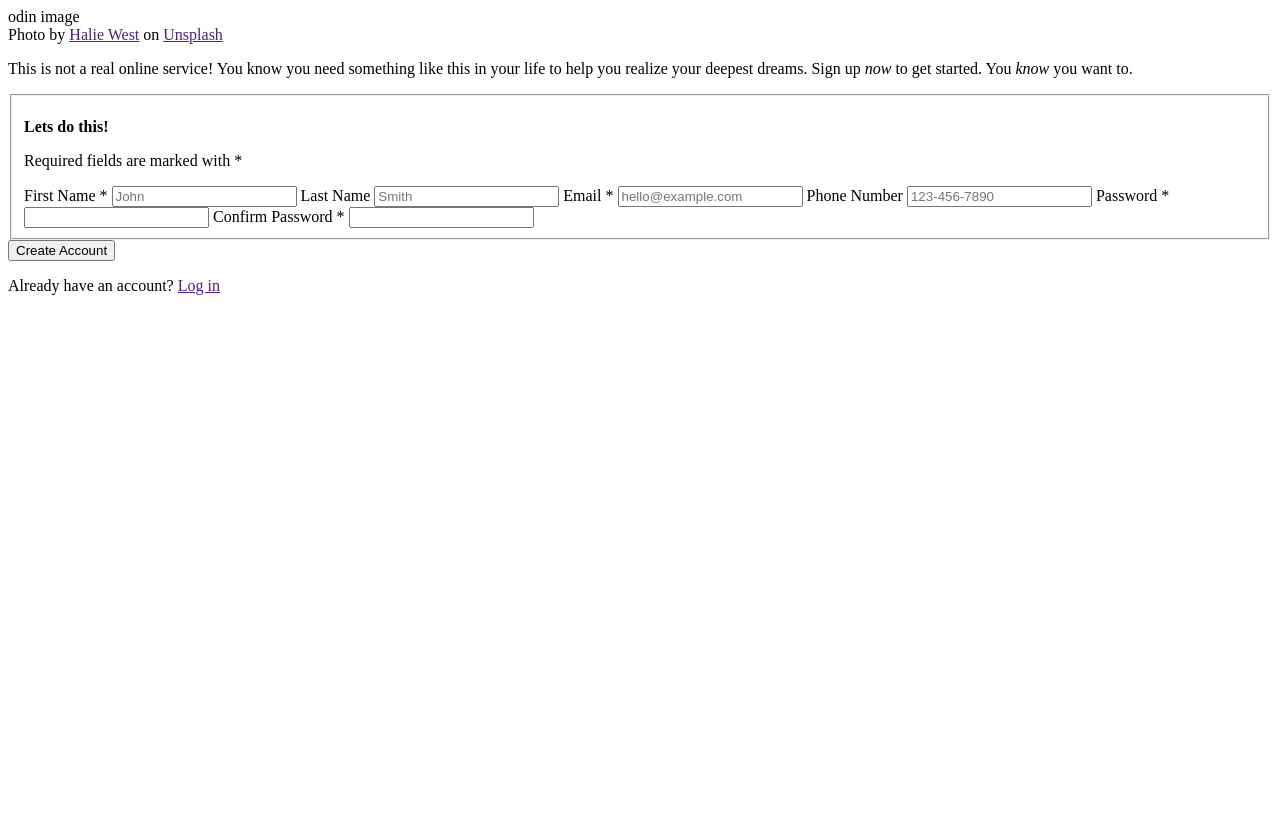
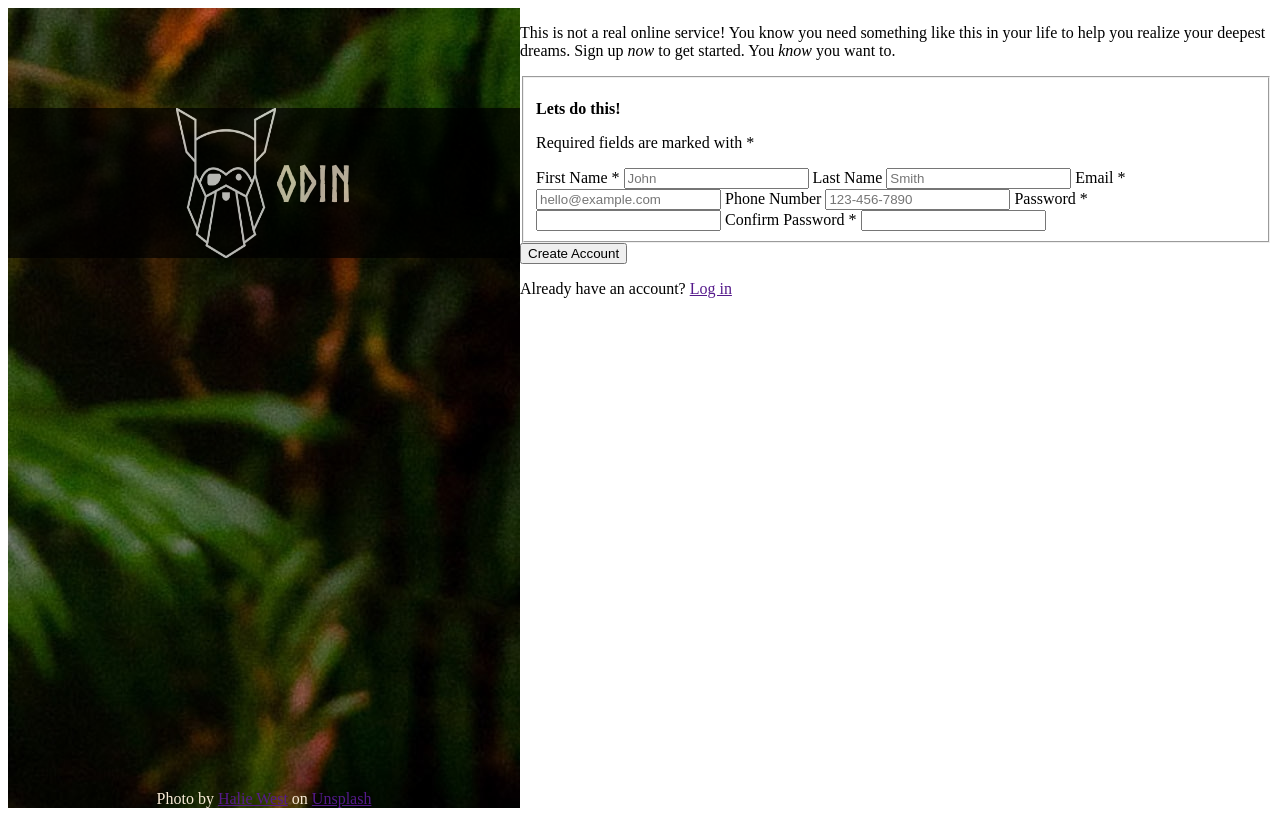
Before and after one commit to FaiyaazHawk/Sign-up-Form, a plain HTML site: page index.html in a window 1280 px wide. Drawn offline with Linux system fonts and the light colour scheme.

Commit message:
add left panel styling

```diff
--- a/index.html
+++ b/index.html
@@ -10,7 +10,10 @@
 <body>
     <div class="page-wrapper">
         <div class="left-pane">
-            <div class="odin-box">odin image</div>
+            <div class="odin-box">
+                <img src="./imgs/odin-lined.png" width="100px" height="auto">
+                <p>ODIN</p>
+            </div>
             <div class="left-pane-footer">Photo by <a href="">Halie West</a> on <a href="">Unsplash</a></div>
         </div>
         <div class="right-pane">
--- a/style.css
+++ b/style.css
@@ -1,4 +1,40 @@
+
 @font-face {
     font-family: Norse;
     src: url(./font/Norse-Bold.otf);
 }
+
+.page-wrapper {
+    display: flex;
+}
+
+/* Left panel styling */
+.left-pane {
+    background-image: url(./imgs/halie-west-25xggax4bSA-unsplash.jpg);
+    height: 100vh;
+    width: 75vw;
+    backdrop-filter: none;
+    display: flex;
+    flex-direction: column;
+    justify-content: center;
+    align-items: center;
+}
+
+.odin-box {
+    display: flex;
+    font-family: Norse;
+    font-size: 50px;
+    background-color: black;
+    opacity: 0.7;
+    width: 40vw;
+    color: antiquewhite;
+    justify-content: center;
+    transform: translateY(100px);
+}
+
+.left-pane-footer {
+    color: antiquewhite;
+    margin-top: auto;
+}
+
+/* Right panel styling */
```
